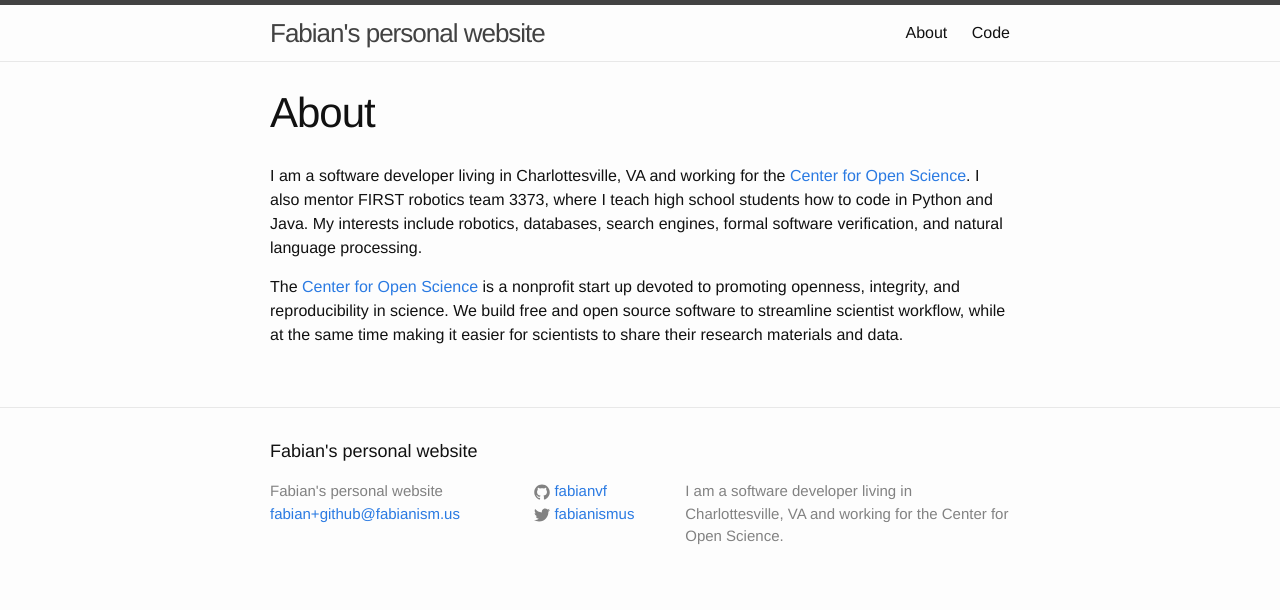
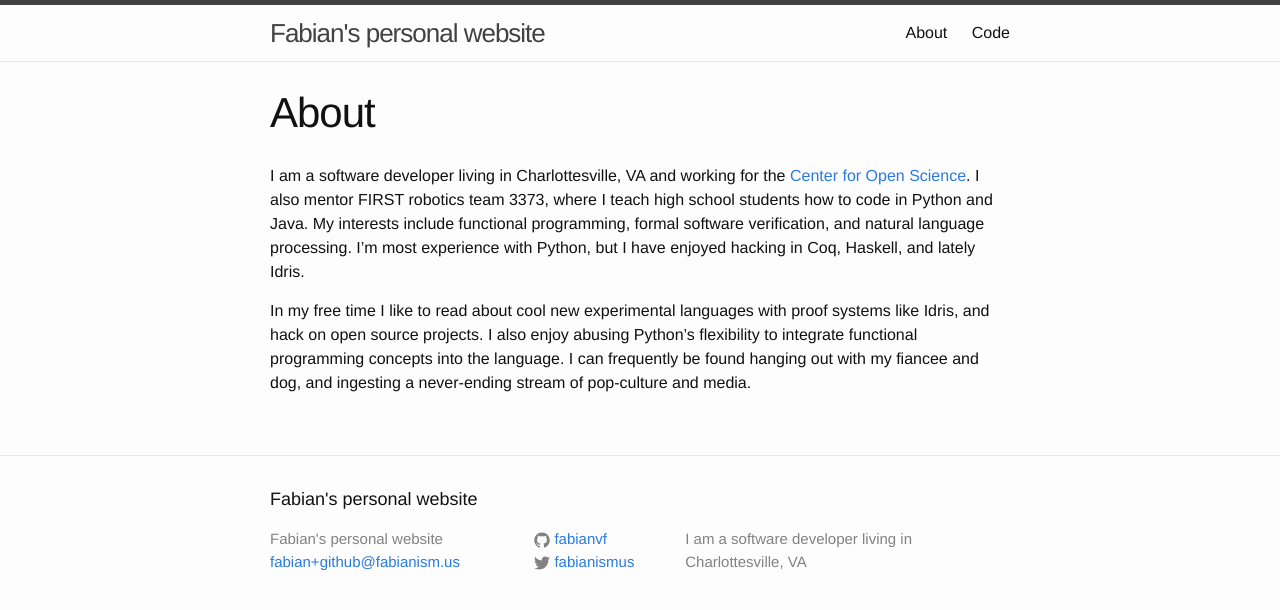
Before and after one commit to fabianvf/fabianvf.github.io, a Jekyll site: the page built from about.md, in a window 1280 px wide. Shown: the top 610 px of the page. Built offline with Jekyll 4.4.1, drawn with Linux system fonts in a browser that asks for light colours.

Commit message:
update about sections

```diff
--- a/_config.yml
+++ b/_config.yml
@@ -2,8 +2,7 @@
 title: Fabian's personal website
 email: fabian+github@fabianism.us
 description: > # this means to ignore newlines until "baseurl:"
-  I am a software developer living in Charlottesville, VA and working for
-  the Center for Open Science.
+  I am a software developer living in Charlottesville, VA
 baseurl: "" # the subpath of your site, e.g. /blog/
 url: "http://fabianism.us" # the base hostname & protocol for your site
 twitter_username: fabianismus
--- a/about.md
+++ b/about.md
@@ -6,11 +6,10 @@ permalink: /about/
 I am a software developer living in Charlottesville, VA and working for
 the [Center for Open Science](http://www.cos.io). I also mentor FIRST robotics team 3373,
 where I teach high school students how to code in Python and Java.
-My interests include robotics, databases, search engines,
-formal software verification, and natural language processing.
+My interests include functional programming, formal software verification, and natural language processing.
+I'm most experience with Python, but I have enjoyed hacking in Coq, Haskell, and lately Idris.
 
-The [Center for Open Science](http://www.cos.io) is a nonprofit start up devoted
-to promoting openness, integrity, and reproducibility in science.
-We build free and open source software to streamline scientist workflow,
-while at the same time making it easier for scientists to share their
-research materials and data.
+In my free time I like to read about cool new experimental languages with proof systems
+like Idris, and hack on open source projects. I also enjoy abusing Python's flexibility
+to integrate functional programming concepts into the language. I can frequently be found
+hanging out with my fiancee and dog, and ingesting a never-ending stream of pop-culture and media.
```
